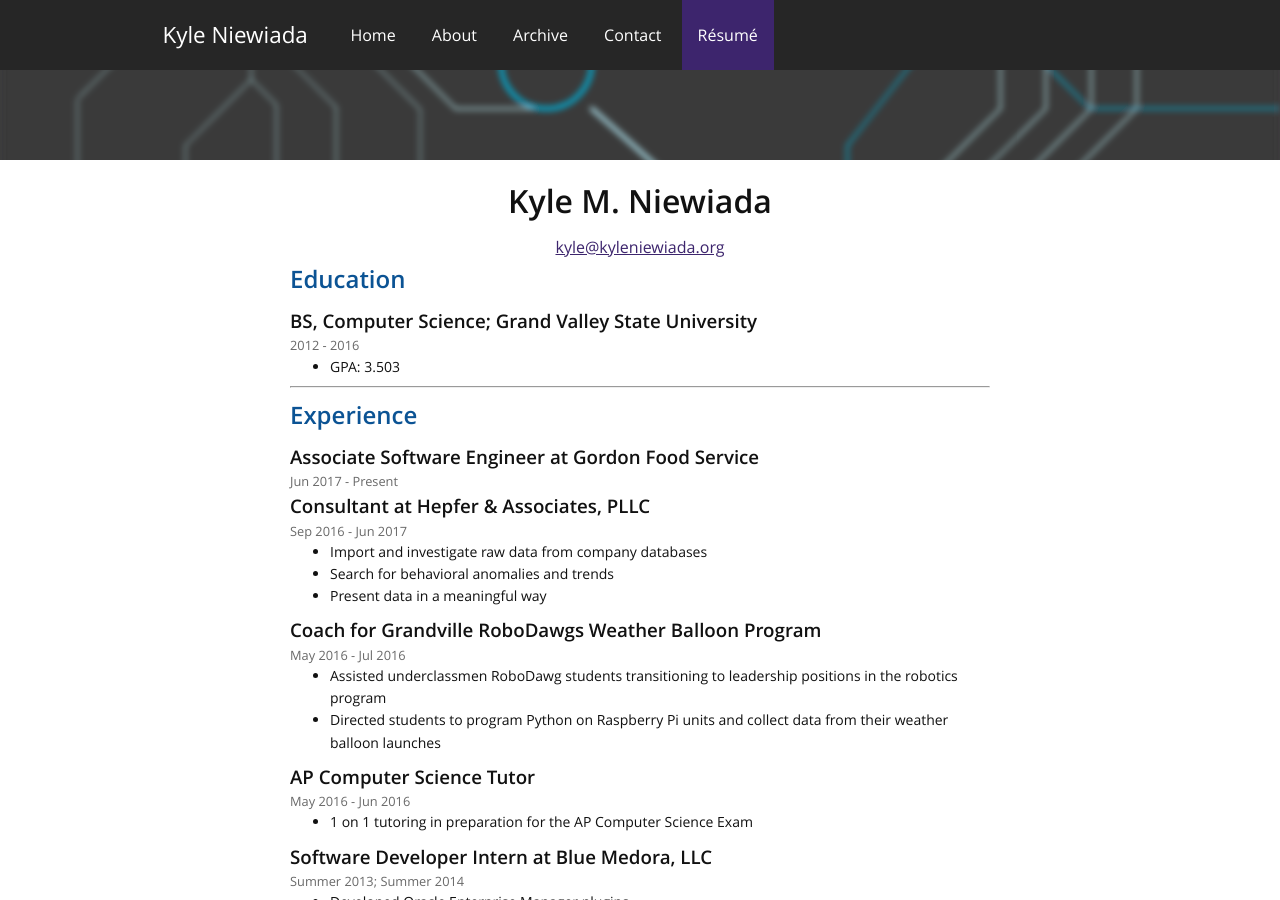
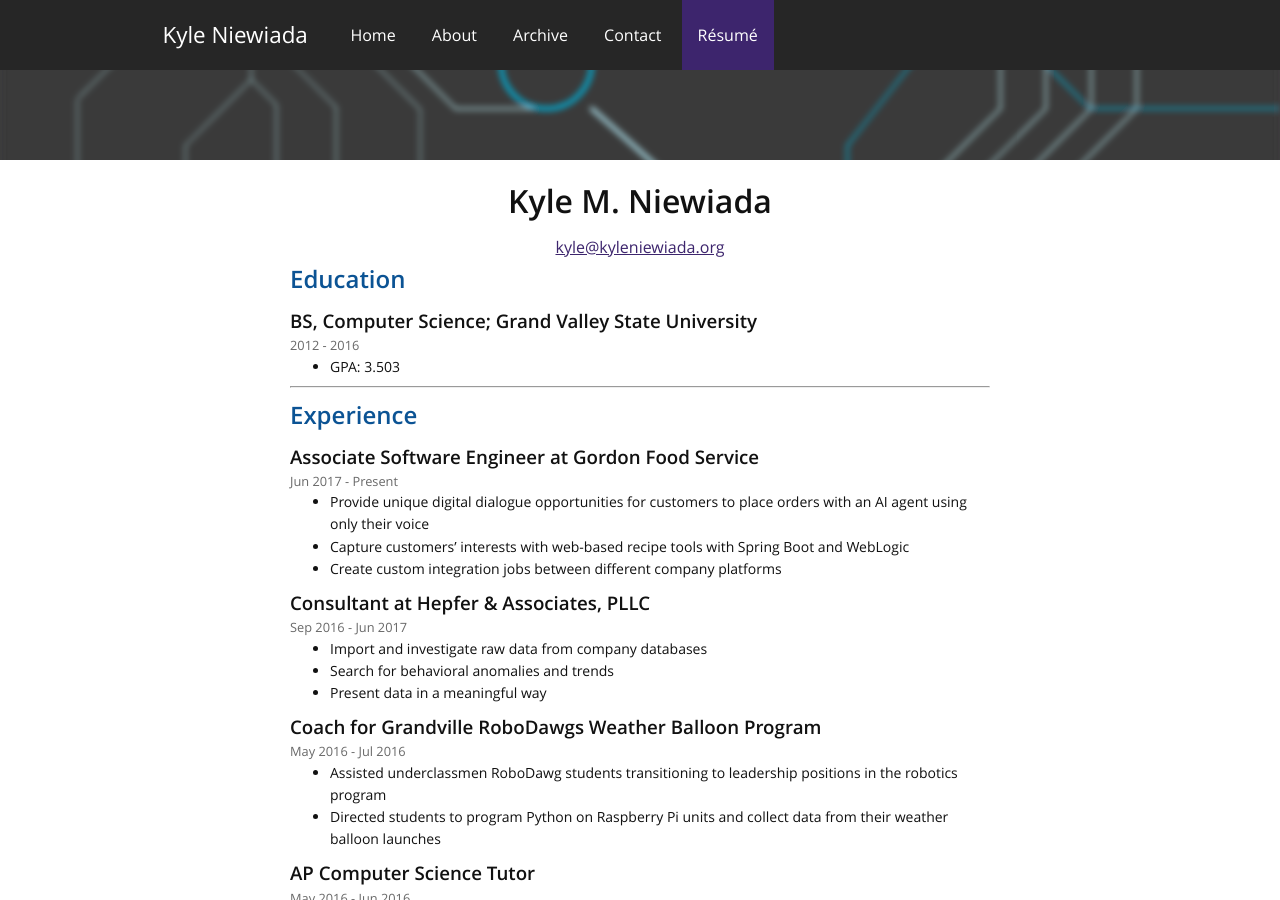
Before and after one commit to aav7fl/website-legacy, a Jekyll site: the page built from _pages/resume.md, in a window 1280 px wide and 900 px high. Built offline with Jekyll 4.4.1, drawn with Linux system fonts in a browser that asks for light colours.

Commit message:
Update resume.md

```diff
--- a/_pages/resume.md
+++ b/_pages/resume.md
@@ -30,6 +30,10 @@ permalink: /resume/
 ### Associate Software Engineer at Gordon Food Service
 
 <div class="date">Jun 2017 - Present</div>
+
+- Provide unique digital dialogue opportunities for customers to place orders with an AI agent using only their voice
+- Capture customers' interests with web-based recipe tools with Spring Boot and WebLogic
+- Create custom integration jobs between different company platforms
 
 ### Consultant at Hepfer & Associates, PLLC
 
```
